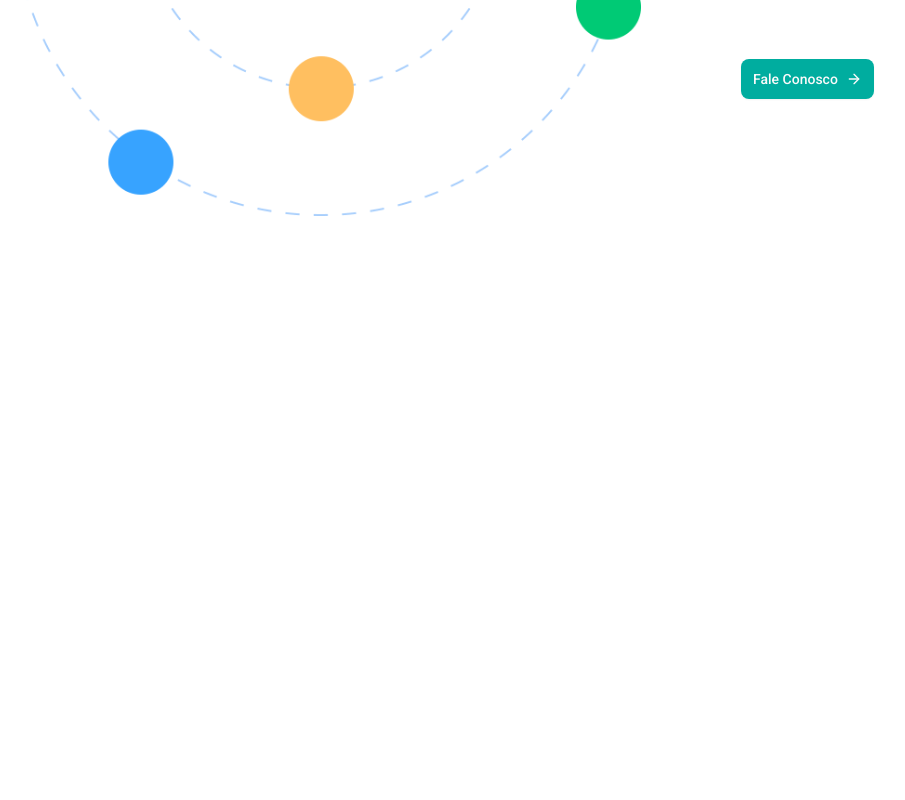
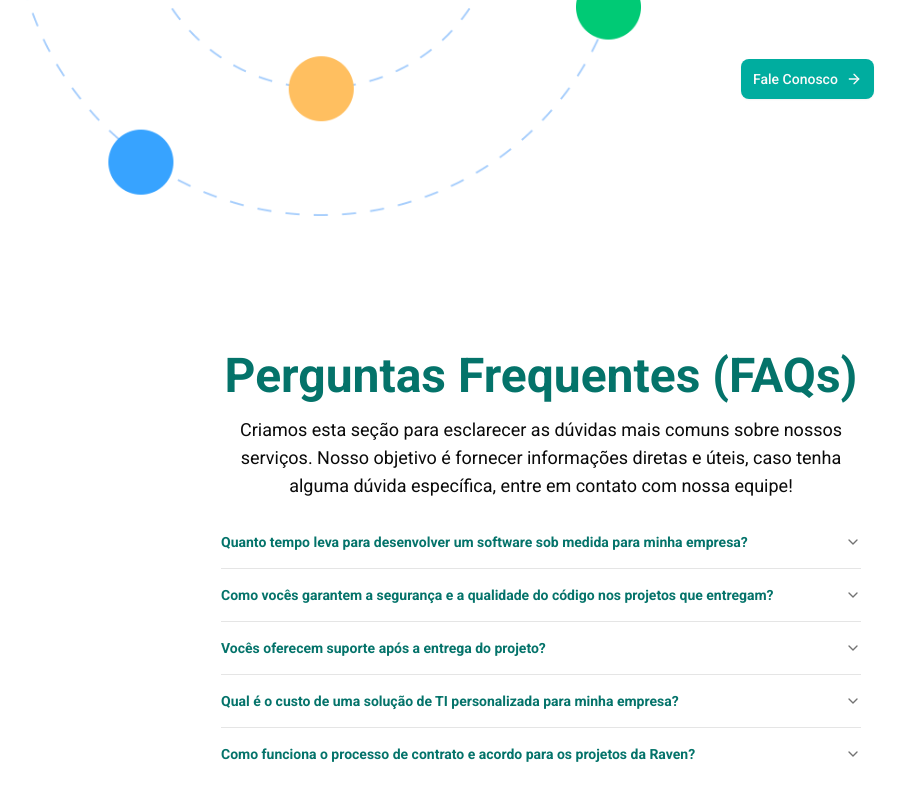
Before and after one commit to FreelasDosIrmoes/raven_landing_page, a React (Vite) app: page / in a window 1280 px wide. Shown: the part 2648-3448 px from the top of the page, without its empty margins (99-1004 px from the left). Before the commit the page ends 2960 px from the top, so only its background shows below. Built offline with nearby package versions, Linux system fonts and the light colour scheme.

Commit message:
(RLP): use FAQScreen

```diff
--- a/src/App.tsx
+++ b/src/App.tsx
@@ -1,5 +1,6 @@
 import "./App.css";
 import AdvantageScreen from "./components/AdvantagesScreen";
+import FAQScreen from "./components/FAQScreen";
 import type { HeaderLink } from "./components/Header";
 import Header from "./components/Header";
 import HomeScreen from "./components/HomeScreen";
@@ -22,6 +23,7 @@ function App() {
       <AdvantageScreen />
       <Projetos />
       <WorkWithUsScreen redirectContactUs={redirectContactUs} />
+      <FAQScreen />
     </div>
   );
 }
```
